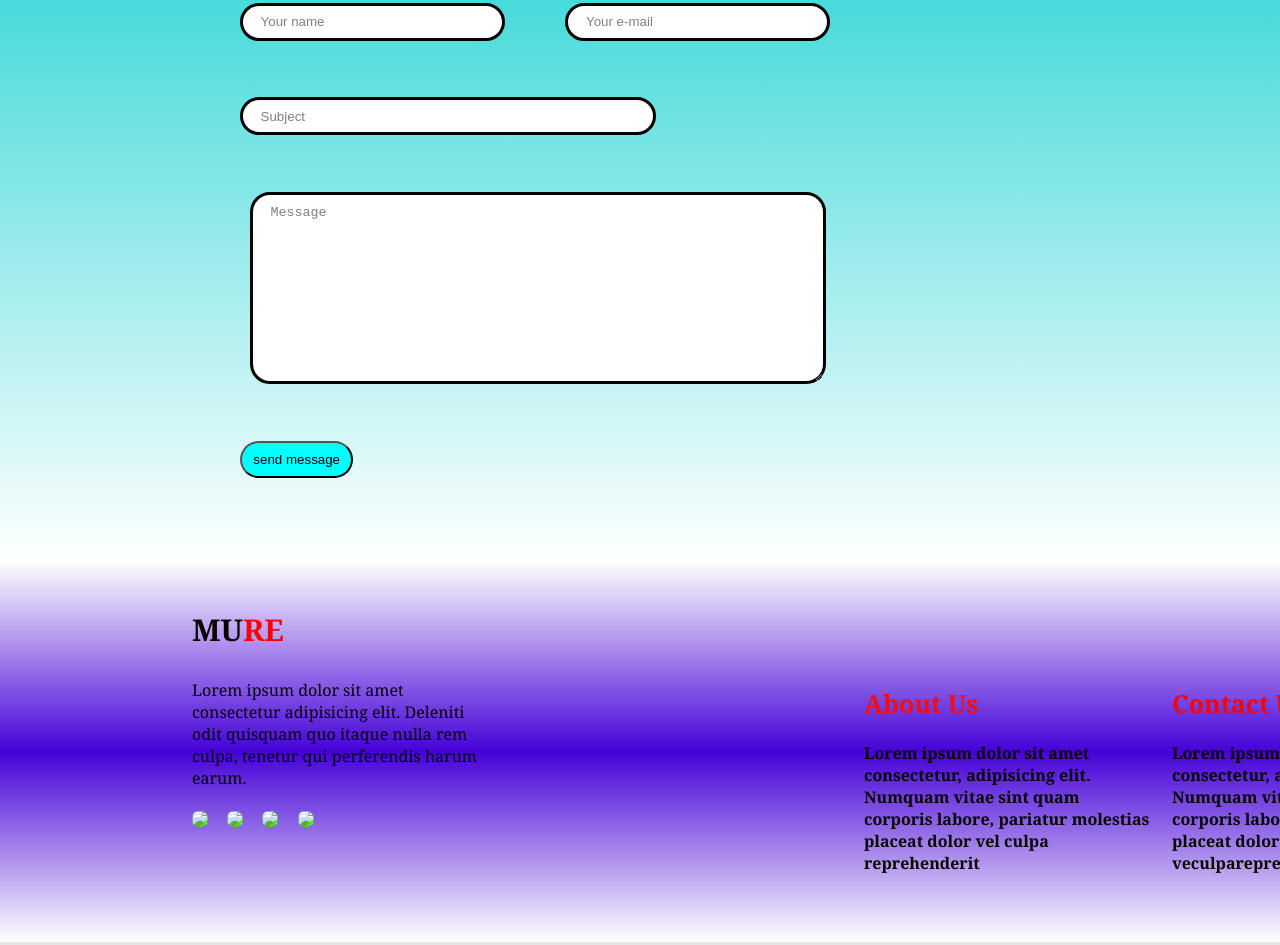
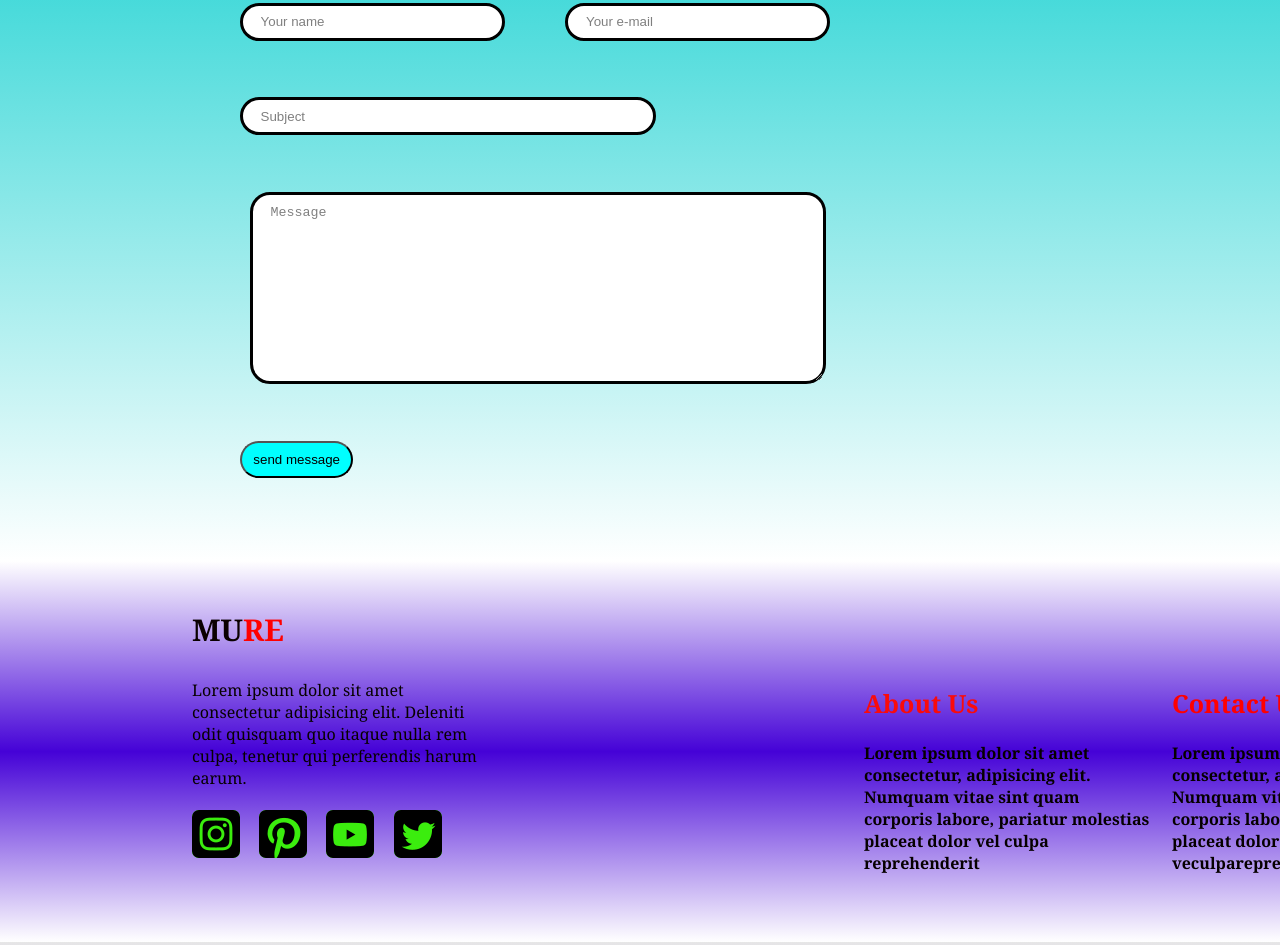
Before and after one commit to varaprasad7299/WAD-Project, a plain HTML site: page otherhtmls/contact.html in a window 1280 px wide. Shown: the part 888-1833 px from the top of the page. Drawn offline with Linux system fonts and the light colour scheme.

Commit message:
Update contact.html

```diff
--- a/otherhtmls/contact.html
+++ b/otherhtmls/contact.html
@@ -97,10 +97,10 @@
             <h2>MU<span>RE</span></h2>
             <p>Lorem ipsum dolor sit amet consectetur adipisicing elit. Deleniti odit quisquam quo itaque nulla rem culpa, tenetur qui  perferendis harum earum.</p>
             <div class="socialLinks">
-                <img src="images/5282544_camera_instagram_social media_social network_instagram logo_icon.png">
-                <img src="images/5282545_pin_pinterest_inspiration_pinterest logo_icon.png">
-                <img src="images/5282548_play_player_video_youtube_youtuble logo_icon.png">
-                <img src="images/5282551_tweet_twitter_twitter logo_icon.png">
+                <img src="../images/5282544_camera_instagram_social media_social network_instagram logo_icon.png">
+                <img src="../images/5282545_pin_pinterest_inspiration_pinterest logo_icon.png">
+                <img src="../images/5282548_play_player_video_youtube_youtuble logo_icon.png">
+                <img src="../images/5282551_tweet_twitter_twitter logo_icon.png">
             </div>
         </div>
         <div class="nextContent52">
```
